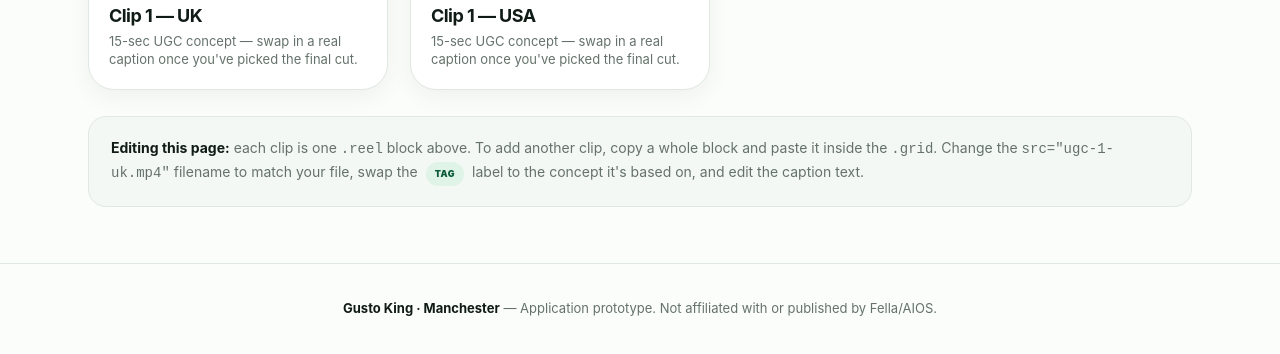
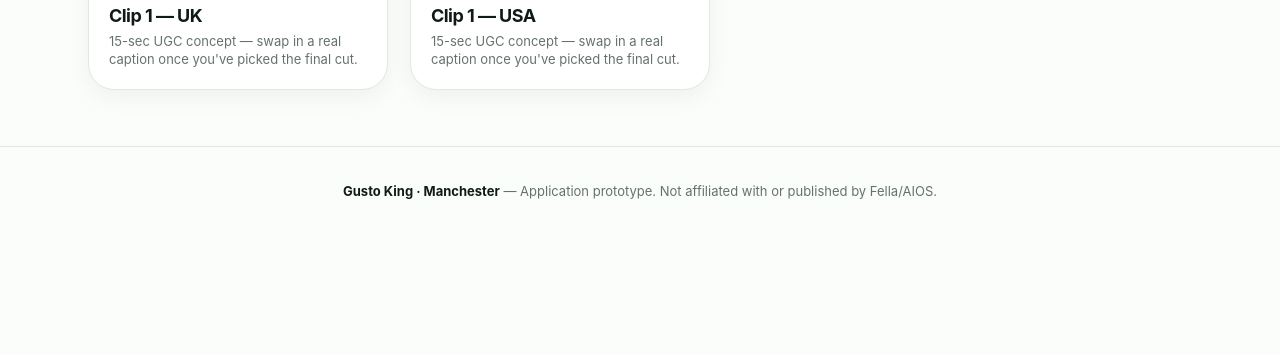
Before and after one commit to gustoking/aios-growth, a plain HTML site: page ugc.html in a window 1280 px wide. Shown: the part 995-1349 px from the top of the page. After the commit the page ends 1246 px from the top, so only its background shows below. Drawn offline with Linux system fonts and the light colour scheme.

Commit message:
Remove editing-instructions note from UGC page

```diff
--- a/ugc.html
+++ b/ugc.html
@@ -115,10 +115,6 @@ footer p{margin:0 auto;font-size:13px;color:var(--muted)}
       </div>
 
     </div>
-
-    <div class="note">
-      <strong>Editing this page:</strong> each clip is one <code>.reel</code> block above. To add another clip, copy a whole block and paste it inside the <code>.grid</code>. Change the <code>src="ugc-1-uk.mp4"</code> filename to match your file, swap the <span class="tag" style="margin:0 4px">tag</span> label to the concept it's based on, and edit the caption text.
-    </div>
   </div>
 </section>
 
```
